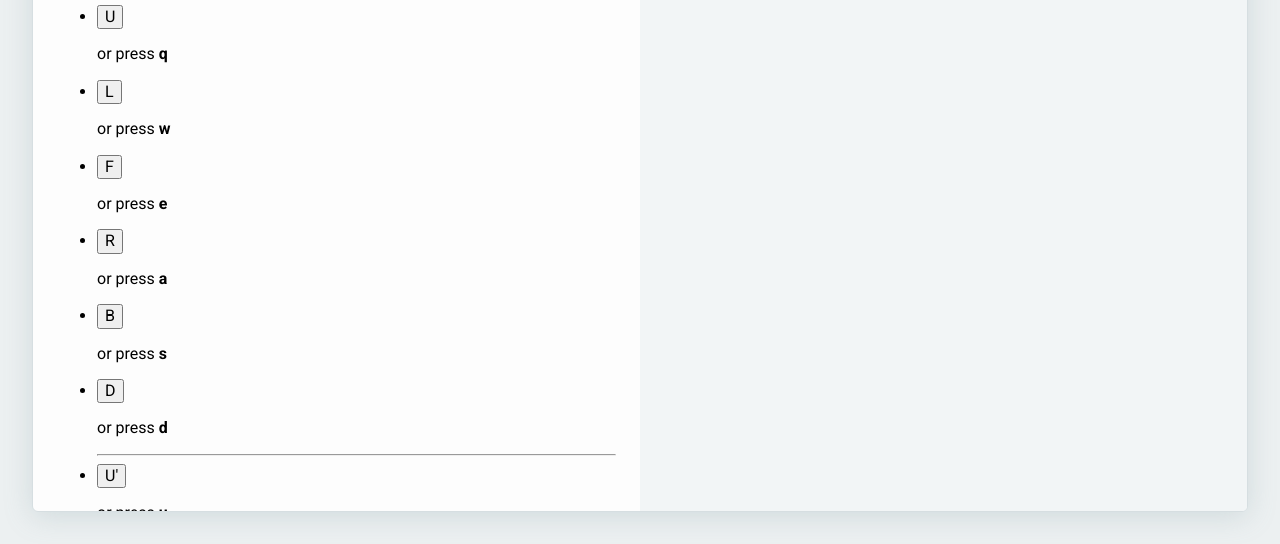
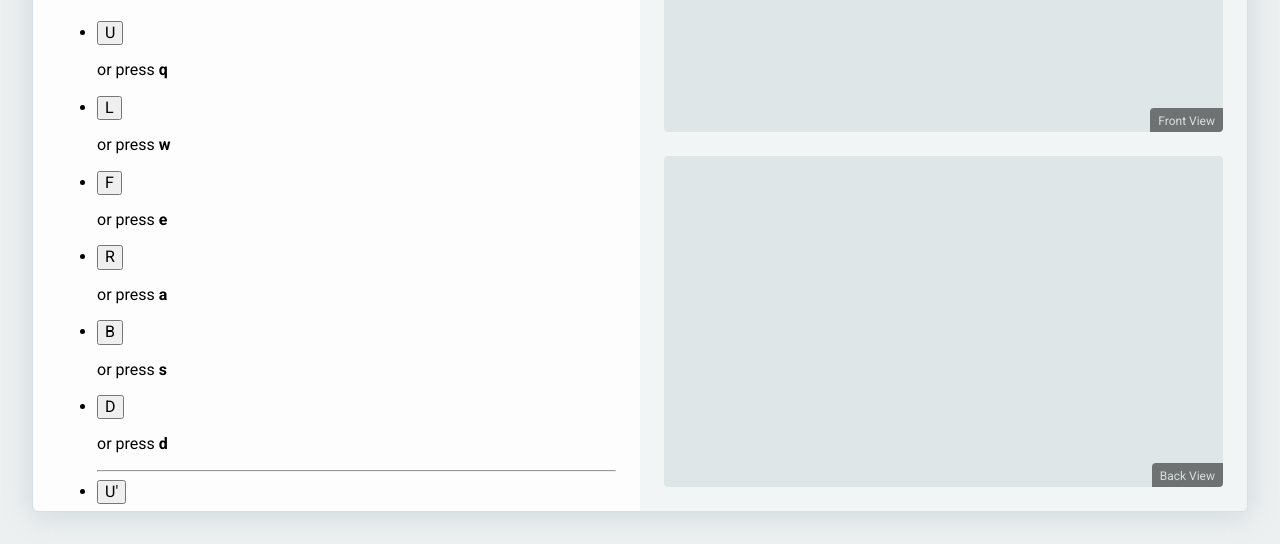
Before and after one commit to gaberomualdo/cube-simulator, a website built with webpack: page dist/index.html in a window 1280 px wide. Shown: the part 256-800 px from the top of the page. Built offline with nearby package versions, Linux system fonts and the light colour scheme.

Commit message:
Style right column

```diff
--- a/src/sass/_base.scss
+++ b/src/sass/_base.scss
@@ -1,6 +1,9 @@
 @import url('https://fonts.googleapis.com/css2?family=Roboto:wght@300;400;500;700&display=swap');
 
 // variables
+$black: #000000;
+$white: #ffffff;
+
 $cube-green: rgb(99, 250, 119);
 $cube-orange: rgb(249, 128, 42);
 $cube-blue: rgb(58, 194, 254);
--- a/src/sass/_components.scss
+++ b/src/sass/_components.scss
@@ -0,0 +1,51 @@
+// first column
+body .container .col {
+  &:nth-child(1) {
+    display: flex;
+    flex-direction: column;
+  }
+
+  &:nth-child(2) {
+    background-color: lighten($page-grey, 2%);
+    display: flex;
+    flex-direction: column;
+
+    .row {
+      flex-basis: 50%;
+      flex-shrink: 1;
+      width: 100%;
+      position: relative;
+      border-radius: br-bsize(1);
+      overflow: hidden;
+
+      &:not(:last-child) {
+        margin-bottom: bsize(1.5);
+      }
+
+      img.cube-image {
+        width: 100%;
+        height: 100%;
+        object-fit: cover;
+        background-color: darken($container-grey, 10%);
+      }
+
+      .caption {
+        position: absolute;
+        right: 0;
+        bottom: 0;
+        font-size: bsize(0.75);
+        color: $lightest-grey;
+        background-color: rgba($black, 0.5);
+        border-top-left-radius: br-bsize(1);
+        margin: 0;
+        padding: 0 bsize(0.5);
+        height: bsize(1.5);
+        line-height: bsize(1.65);
+
+        strong {
+          font-weight: 400;
+        }
+      }
+    }
+  }
+}
--- a/src/sass/_layout.scss
+++ b/src/sass/_layout.scss
@@ -36,9 +36,5 @@ body {
       flex-basis: 50%;
       overflow-y: auto;
     }
-
-    & .col:nth-child(2) {
-      background-color: lighten($page-grey, 2%);
-    }
   }
 }
```
Also changed, not shown: dist/index.html, dist/main.css, src/css/main.css.
